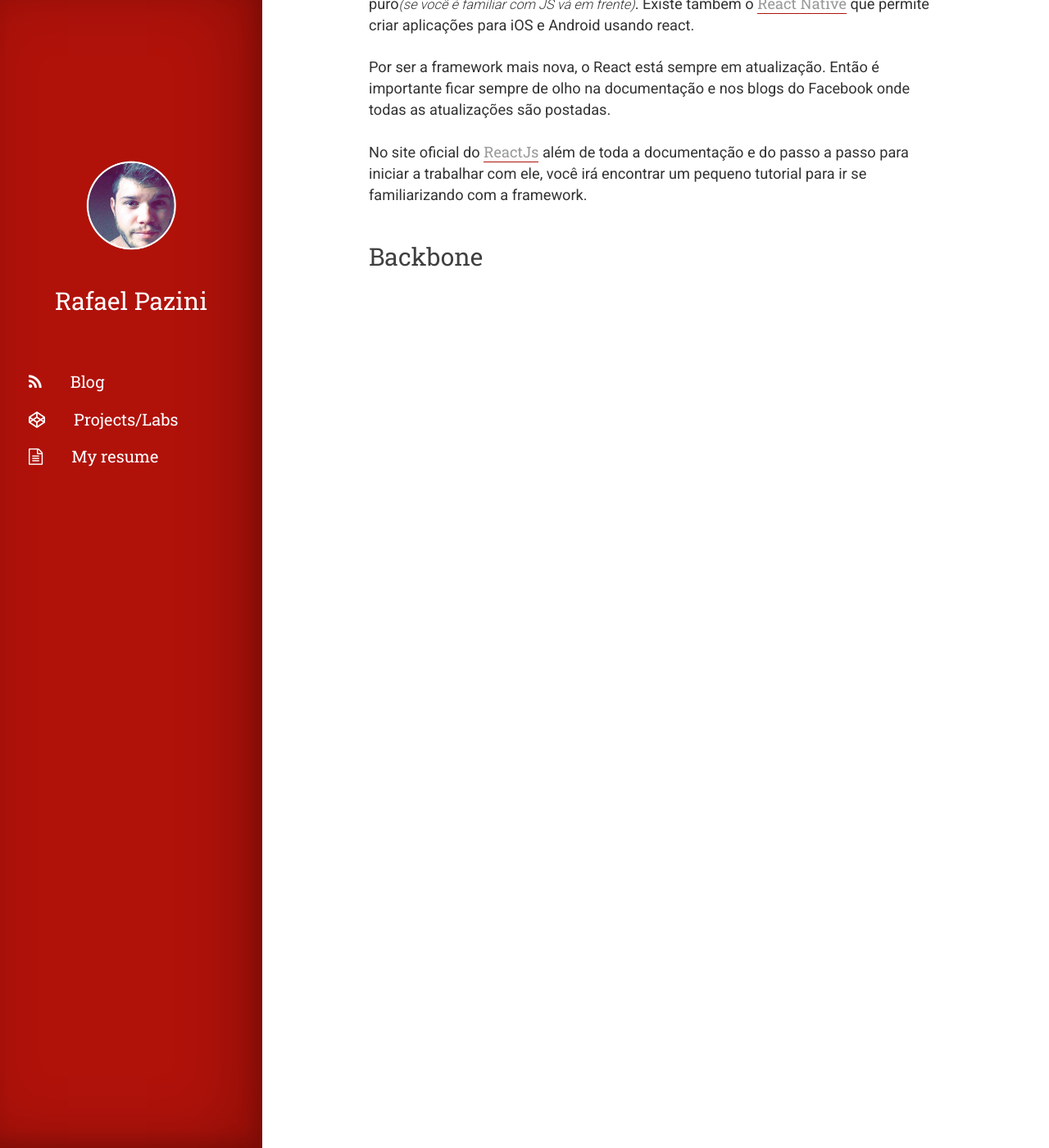
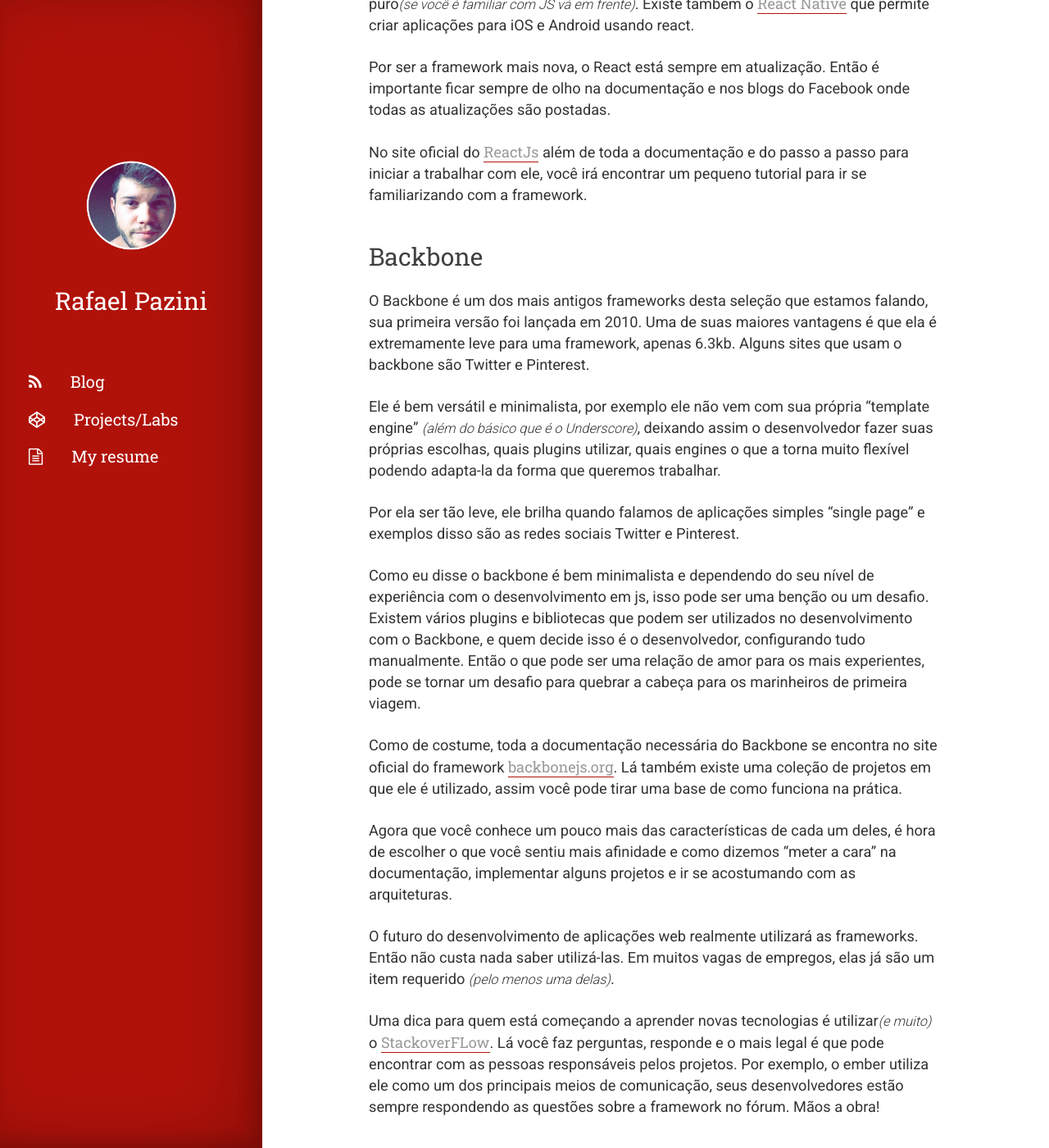
Before and after one commit to rflpazini/old-personal-rflpazini.com, a Jekyll site: the page built from _posts/2016-04-15-frameworksjs.md, in a window 1280 px wide and 1400 px high, scrolled down 3771 px. Shown: the whole window at 82% size. Built offline with Jekyll 4.4.1, drawn with Linux system fonts in a browser that asks for light colours; nearby versions of some CDN libraries; some of the changed text lies outside the part shown.

Commit message:
Finish framework's post

```diff
--- a/_posts/2016-04-10-frameworksjs.md
+++ b/_posts/2016-04-15-frameworksjs.md
@@ -38,7 +38,7 @@ Para aprender mais sobre o Angular, você pode visitar o site oficial do projeto
 Ember
 ---
 
-EmberJs é uma framework mantida pela comunidade, foi criada em 2011 por Yehuda Katz, que também fazia parte do core team de Rails.
+EmberJs é um framework mantido pela comunidade, foi criada em 2011 por Yehuda Katz, que também fazia parte do core team de Rails.
 Assim como o Angular tem uma auto descrição "uma framework para criar aplicações web ambiciosas" e da mesma maneira que Angular tem uma uma influência do Java, o Ember tem uma influência do Rails *(como eu disse, o seu criador fez parte do core team do Rails)*.
 
 Costumamos dizer que quando você trabalha com o Ember, você deve fazer as coisas do jeito dele. Quando você vai começar a criar um novo app a única coisa que precisa é do built-in, ali irão ficar as rotas, bibliotecas temporárias e tudo mais que você sempre tem que criar. Isso evita que você fique "recriando a roda" toda vez que começa uma nova aplicação, e sem perder tempo com isso você poderá se preocupar com as outras coisas que realmente serão importantes para o projeto.
@@ -68,3 +68,20 @@ No site oficial do [ReactJs](https://facebook.github.io/react/index.html) além
 
 Backbone
 ---
+
+O Backbone é um dos mais antigos frameworks desta seleção que estamos falando, sua primeira versão foi lançada em 2010. Uma de suas maiores vantagens é que ela é extremamente leve para uma framework, apenas 6.3kb. Alguns sites que usam o backbone são Twitter e Pinterest.
+
+Ele é bem versátil e minimalista, por exemplo ele não vem com sua própria "template engine" *(além do básico que é o Underscore)*, deixando assim o desenvolvedor fazer suas próprias escolhas, quais plugins utilizar, quais engines o que a torna muito flexível podendo adapta-la da forma que queremos trabalhar.
+
+Por ela ser tão leve, ele brilha quando falamos de aplicações simples "single page" e exemplos disso são as redes sociais Twitter e Pinterest.
+
+Como eu disse o backbone é bem minimalista e dependendo do seu nível de experiência com o desenvolvimento em js, isso pode ser uma benção ou um desafio. Existem vários plugins e bibliotecas que podem ser utilizados no desenvolvimento com o Backbone, e quem decide isso é o desenvolvedor, configurando tudo manualmente. Então o que pode ser uma relação de amor para os mais experientes, pode se tornar um desafio para quebrar a cabeça para os marinheiros de primeira viagem.
+
+Como de costume, toda a documentação necessária do Backbone se encontra no site oficial do framework [backbonejs.org](http://backbonejs.org). Lá também existe uma coleção de projetos em que ele é utilizado, assim você pode tirar uma base de como funciona na prática.
+
+
+Agora que você conhece um pouco mais das características de cada um deles, é hora de escolher o que você sentiu mais afinidade e como dizemos "meter a cara" na documentação, implementar alguns projetos e ir se acostumando com as arquiteturas.
+
+O futuro do desenvolvimento de aplicações web realmente utilizará as frameworks. Então não custa nada saber utilizá-las. Em muitos vagas de empregos, elas já são um item requerido *(pelo menos uma delas)*.
+
+Uma dica para quem está começando a aprender novas tecnologias é utilizar*(e muito)* o [StackoverFLow](http://stackoverflow.com). Lá você faz perguntas, responde e o mais legal é que pode encontrar com as pessoas responsáveis pelos projetos. Por exemplo, o ember utiliza ele como um dos principais meios de comunicação, seus desenvolvedores estão sempre respondendo as questões sobre a framework no fórum. Mãos a obra!
```
